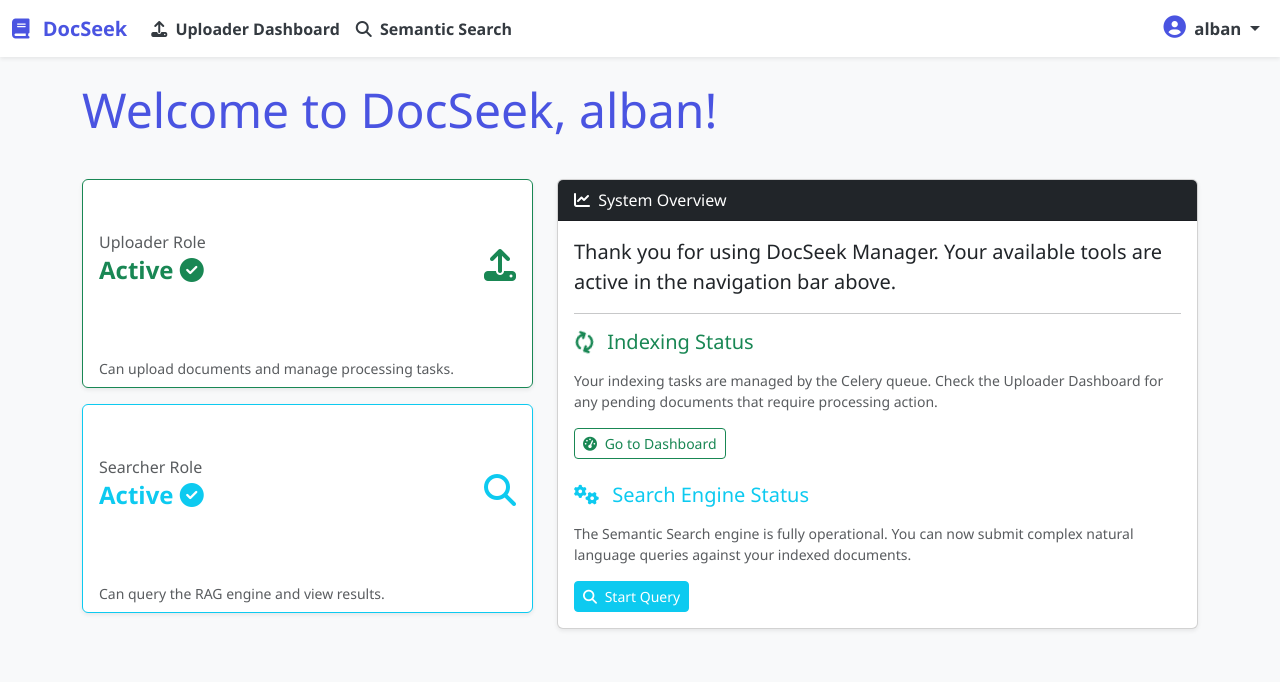
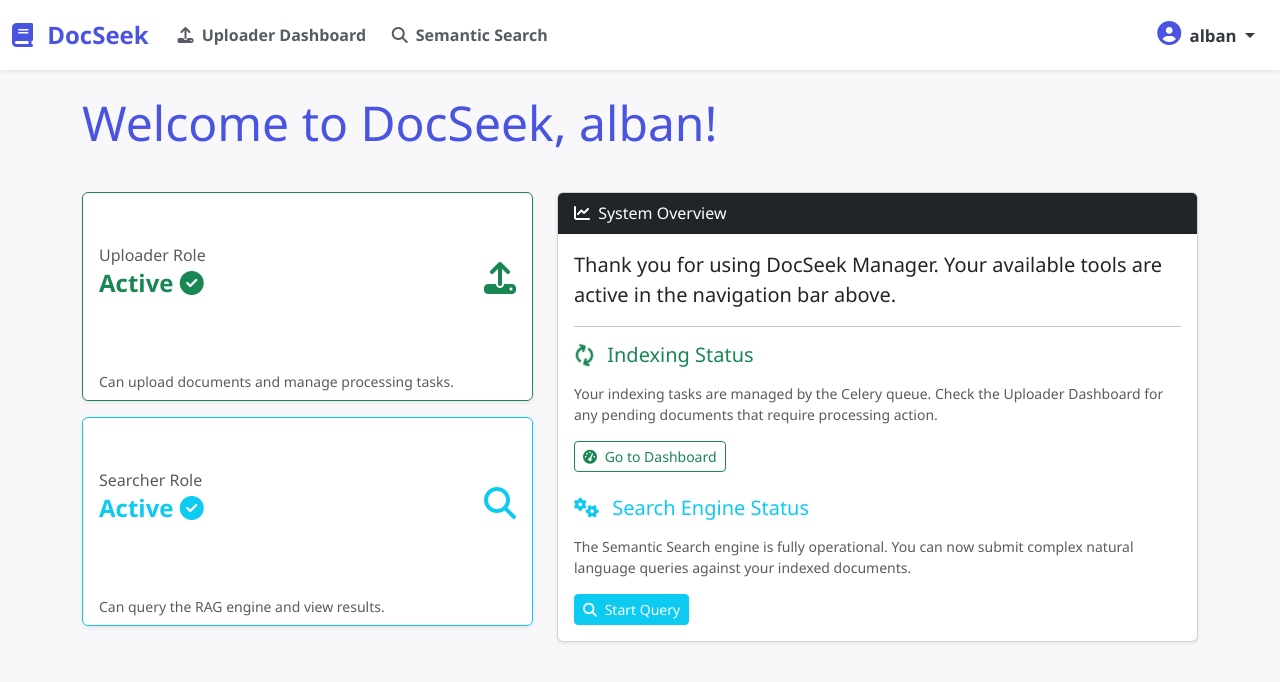
Before and after one commit to albanz27/DocSeek, a Django app: page / in a window 1280 px wide. Shown: the top 682 px of the page. Run offline with Django 5.2, Linux system fonts and the light colour scheme; a user stored in the database is signed in; data comes from the database, SQL or seed files in the repository; parts of the project's set-up code (start-up, migrations or seed data) failed here and were passed over.

Commit message:
navbar fixed

```diff
--- a/static/css/base.css
+++ b/static/css/base.css
@@ -1,7 +1,7 @@
 /* -------------------- 1. RESET E COLORI -------------------- */
 
 body {
-    background-color: #f8f9fa;
+    background-color: #f8f8fa;
     font-family: 'Segoe UI', Tahoma, Geneva, Verdana, sans-serif;
     color: #212529;
 }
@@ -91,3 +91,67 @@ body {
 .nav-link i, .btn i {
     margin-right: 6px;
 }
+
+/* -------------------- 2. NAVBAR MODIFICATA -------------------- */
+
+.navbar {
+    background-color: #ffffff !important; /* Manteniamo lo sfondo chiaro */
+    box-shadow: 0 4px 12px rgba(0, 0, 0, 0.08); /* Ombra più pronunciata per staccare */
+    padding-top: 0.75rem;
+    padding-bottom: 0.75rem;
+}
+
+.navbar-brand {
+    font-weight: 800; /* Leggermente più spesso */
+    font-size: 1.5rem; /* Rendi il logo più grande */
+    color: #4a54e1 !important;
+}
+
+/* Modifica i link principali */
+.navbar-nav .nav-link {
+    font-weight: 600;
+    color: #555c63; /* Colore base dei link leggermente più scuro */
+    transition: all 0.2s ease-in-out;
+    padding-left: 0.8rem !important;
+    padding-right: 0.8rem !important;
+}
+
+/* Effetto al passaggio del mouse sui link */
+.navbar-nav .nav-link:hover {
+    color: #4a54e1 !important; /* Colore primario al passaggio del mouse */
+    background-color: #f4f5fd; /* Leggero sfondo al passaggio del mouse */
+    border-radius: 6px;
+}
+
+/* Link attivo */
+.navbar-nav .nav-item .nav-link.active {
+    color: #4a54e1 !important;
+    background-color: #e8ebff; /* Sfondo chiaro primario per il link attivo */
+    border-bottom: none; /* Rimuovi il bordo inferiore se hai uno sfondo */
+    border-radius: 6px;
+    font-weight: 700;
+}
+
+/* Icona utente (Alban) */
+.user-icon {
+    font-size: 1.5rem; /* Icona leggermente più grande */
+    color: #4a54e1;
+}
+
+.navbar-nav .dropdown-toggle {
+    color: #343a40 !important;
+    font-size: 1.05rem;
+    font-weight: 600;
+}
+
+/* Stile per l'icona del menu "Hamburger" (Toggler) */
+.navbar-toggler {
+    border: none;
+    padding: 0.25rem 0.5rem;
+    transition: box-shadow 0.2s;
+}
+
+.navbar-toggler:focus {
+    box-shadow: 0 0 0 0.25rem rgba(74, 84, 225, 0.5); /* Anello focus colorato */
+    outline: none;
+}
--- a/templates/base.html
+++ b/templates/base.html
@@ -19,7 +19,12 @@
         <div class="container-fluid">
 
             <a class="navbar-brand text-primary fw-bold" href="{% url 'home' %}">
-                <i class="fas fa-book me-2"></i> DocSeek </a>
+                <i class="fas fa-book me-2"></i> DocSeek
+            </a>
+
+            <button class="navbar-toggler" type="button" data-bs-toggle="collapse" data-bs-target="#navbarNav" aria-controls="navbarNav" aria-expanded="false" aria-label="Toggle navigation">
+                <span class="navbar-toggler-icon"></span>
+            </button>
 
             <div class="collapse navbar-collapse" id="navbarNav">
                 <ul class="navbar-nav me-auto mb-2 mb-lg-0">
```
